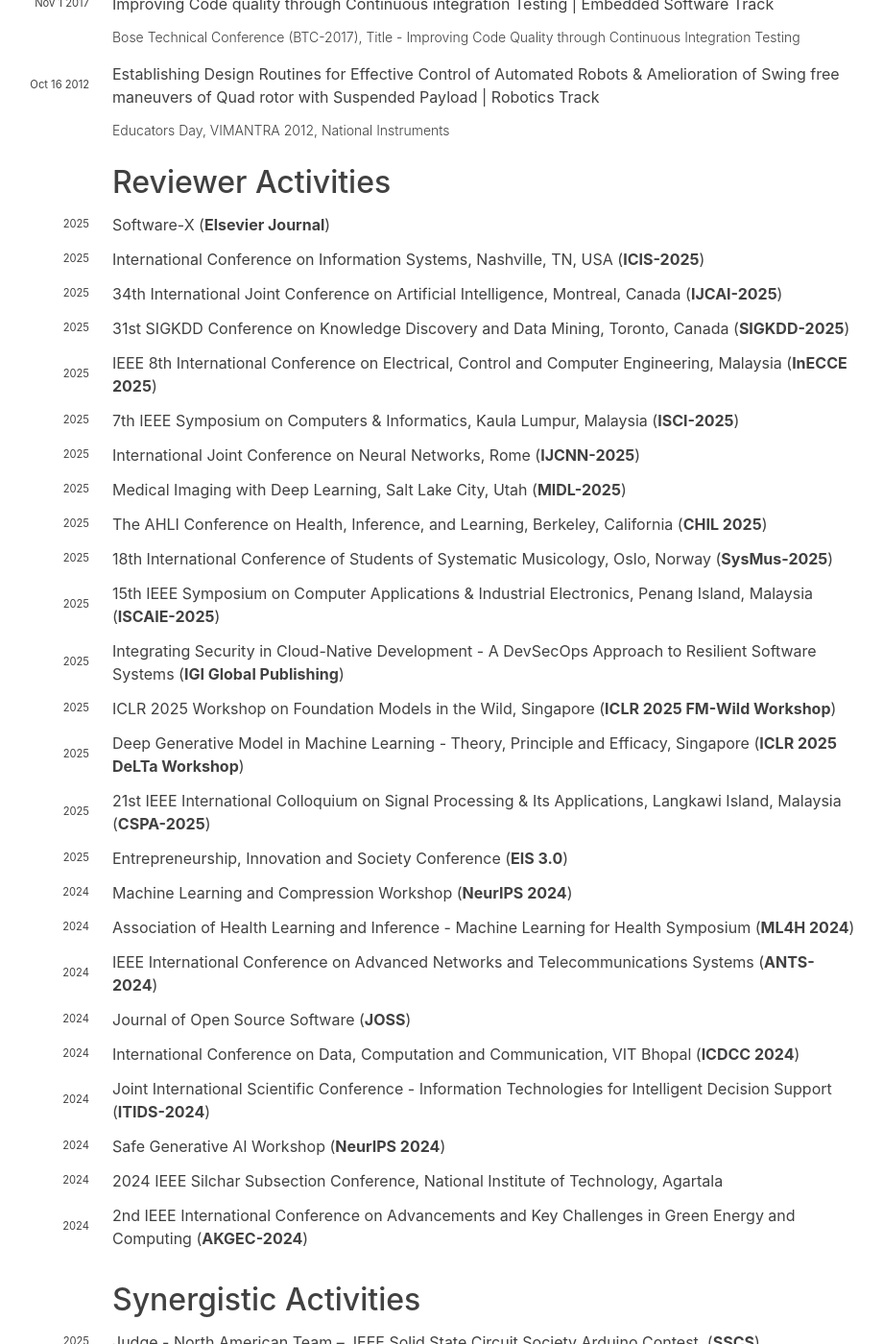
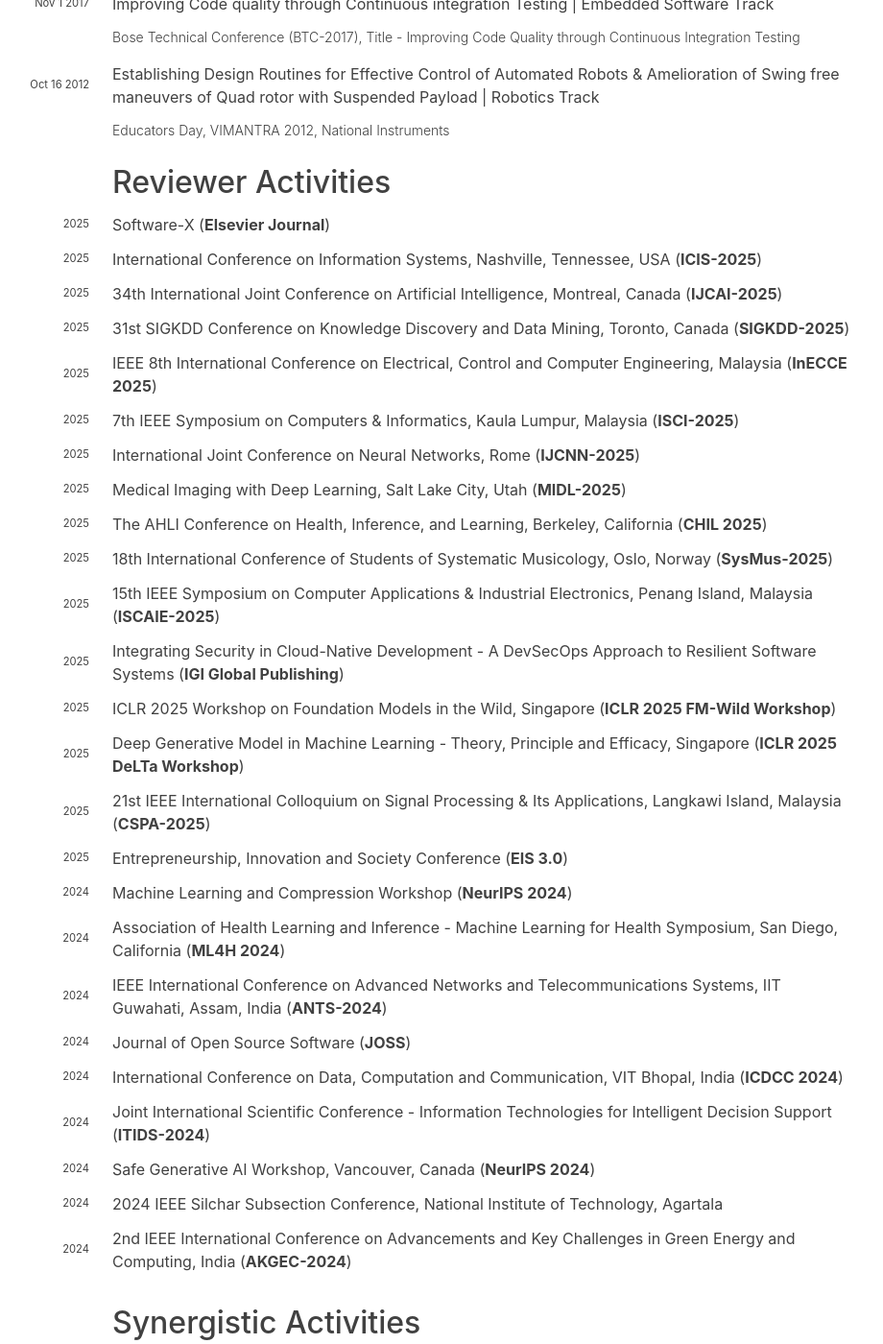
Before and after one commit to hariharanragothaman/hariharanragothaman.github.io, a Jekyll site: the page built from cv.md, in a window 1280 px wide and 1400 px high, scrolled down 5353 px. Shown: the whole window at 96% size, without its empty margins (215-1135 px from the left). Built offline with Jekyll 4.4.1, drawn with Linux system fonts in a browser that asks for light colours; nearby versions of some CDN libraries; some web fonts are replaced.

Commit message:
Polishes and Updates

```diff
--- a/_data/reviewer.yaml
+++ b/_data/reviewer.yaml
@@ -4,7 +4,7 @@
     - year: 2025
       url: https://www.sciencedirect.com/journal/softwarex
 
-- venue: International Conference on Information Systems, Nashville, TN, USA
+- venue: International Conference on Information Systems, Nashville, Tennessee, USA
   venue-shorthand: ICIS-2025
   years:
     - year: 2025
@@ -102,13 +102,13 @@
     - year: 2024
       url: https://neuralcompression.github.io/workshop24
 
-- venue: Association of Health Learning and Inference - Machine Learning for Health Symposium
+- venue: Association of Health Learning and Inference - Machine Learning for Health Symposium, San Diego, California
   venue-shorthand: ML4H 2024
   years:
     - year: 2024
       url: https://ahli.cc/ml4h/
 
-- venue: IEEE International Conference on Advanced Networks and Telecommunications Systems
+- venue: IEEE International Conference on Advanced Networks and Telecommunications Systems, IIT Guwahati, Assam, India
   venue-shorthand: ANTS-2024
   years:
     - year: 2024
@@ -120,7 +120,7 @@
     - year: 2024
       url: https://joss.theoj.org/
 
-- venue: International Conference on Data, Computation and Communication, VIT Bhopal
+- venue: International Conference on Data, Computation and Communication, VIT Bhopal, India
   venue-shorthand: ICDCC 2024
   years:
     - year: 2024
@@ -132,7 +132,7 @@
     - year: 2024
       url: https://www.cuchd.in/conference/itids-2024/
 
-- venue: Safe Generative AI Workshop
+- venue: Safe Generative AI Workshop, Vancouver, Canada
   venue-shorthand: NeurIPS 2024
   years:
     - year: 2024
@@ -144,7 +144,7 @@
     - year: 2024
       url: http://ieeesilcon.org.in/
 
-- venue: 2nd IEEE International Conference on Advancements and Key Challenges in Green Energy and Computing
+- venue: 2nd IEEE International Conference on Advancements and Key Challenges in Green Energy and Computing, India
   venue-shorthand: AKGEC-2024
   years:
     - year: 2024
```
